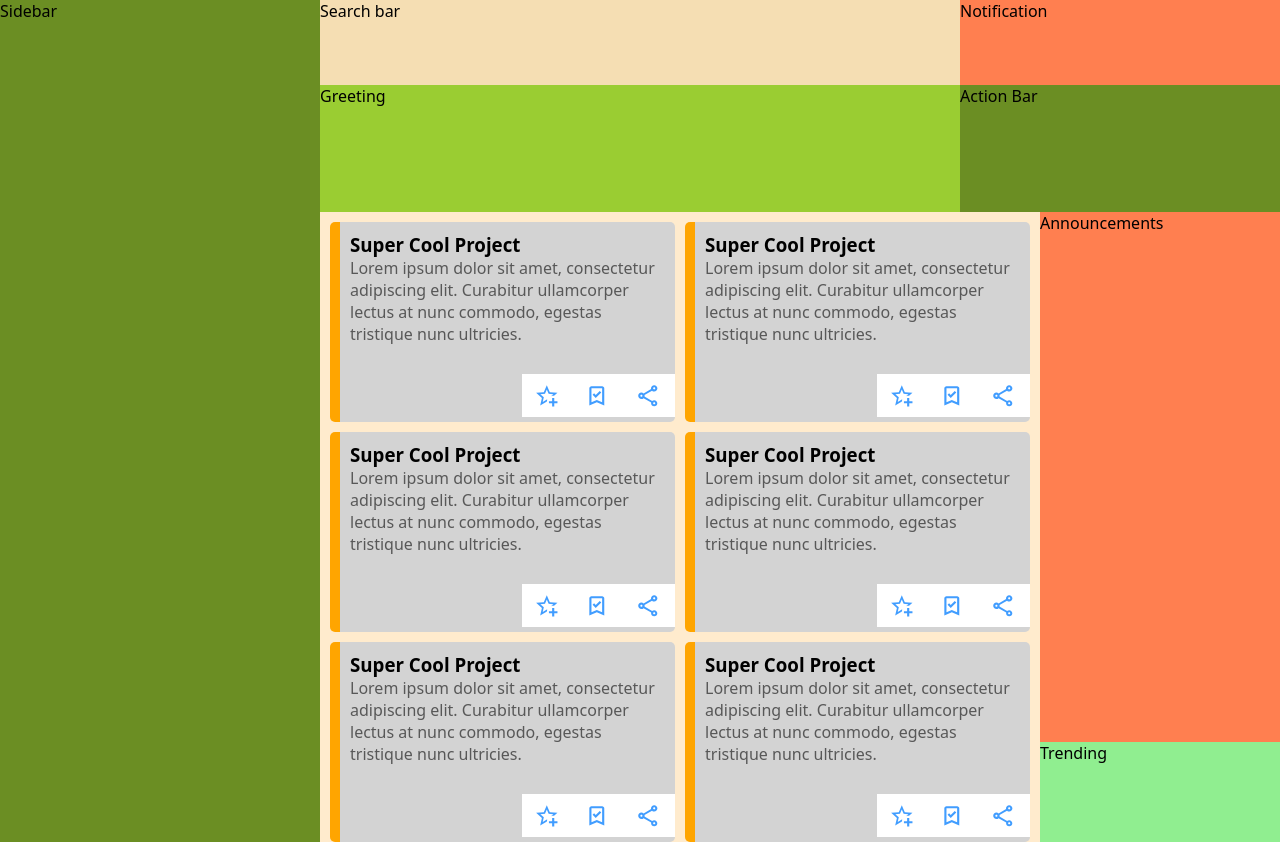
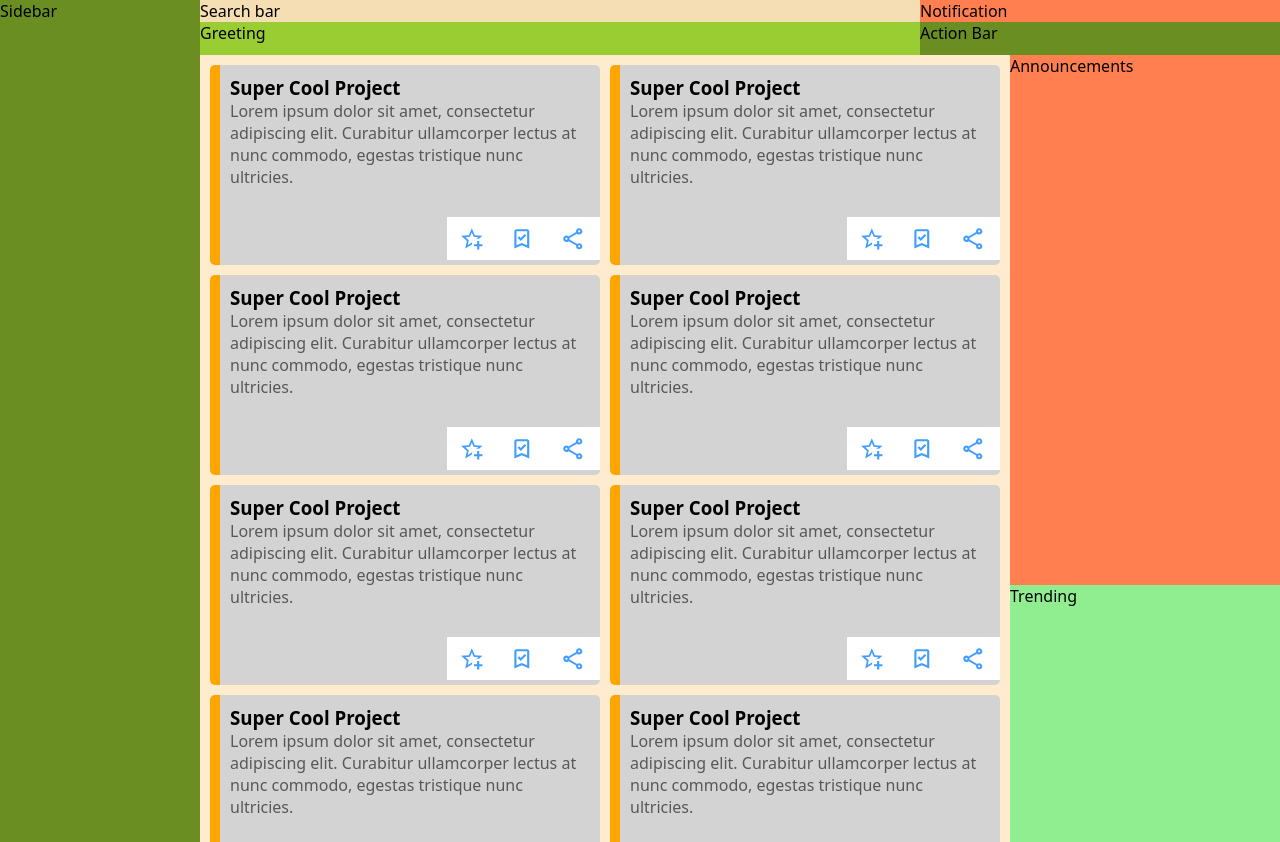
Before and after one commit to ARParizi/Odin-Project--Admin-Dashboard, a plain HTML site: page index.html in a window 1280 px wide. Shown: the top 842 px of the page. Drawn offline with Linux system fonts and the light colour scheme.

Commit message:
Sidebar size fix

```diff
--- a/style.css
+++ b/style.css
@@ -12,8 +12,8 @@ body {
 .main-grid {
     display: grid;
     grid-template-rows: 1fr 5fr;
-    grid-template-columns: 1fr 3fr;
-    /* height: 100vh; */
+    grid-template-columns: 200px 1fr;
+    height: 100vh;
 }
 
 .sidebar-grid {
```
